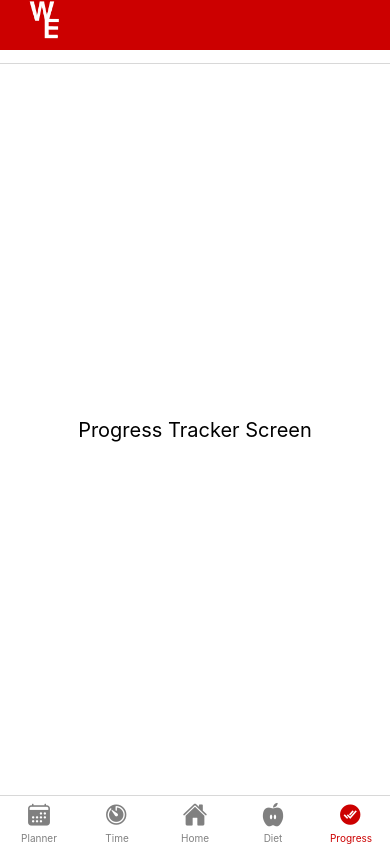
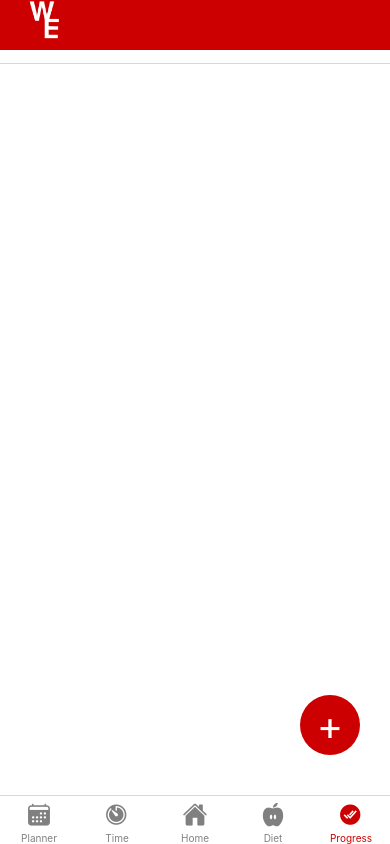
Before and after one commit to cscms03/NUS-Orbital-2022, a React Native app: screen /Progress in a window 390 px wide. Built offline with nearby package versions, Linux system fonts and the light colour scheme.

Commit message:
added progress tracking feature

```diff
--- a/Screens/ProgressTracker.js
+++ b/Screens/ProgressTracker.js
@@ -1,11 +1,115 @@
 import { StatusBar } from "expo-status-bar";
-import { StyleSheet, Text, View } from "react-native";
+import { Image, ImagePickerIOS, KeyboardAvoidingView, Modal, PermissionsAndroid, Platform, ScrollView, StyleSheet, Text, TextInput, TouchableOpacity, View } from "react-native";
+import {Component, useState} from 'react';
+import Log from "../components/Log";
+import * as ImagePicker from 'expo-image-picker';
+import Constants from 'expo-constants';
+import { KeyboardAwareScrollView } from 'react-native-keyboard-aware-scroll-view'
 
 function ProgressTracker() {
+  const [logEntryScreen, setLogEntryScreen] = useState(false)
+  const [image, setImage] = useState(null);
+  const [memo, setMemo] = useState(null);
+  const [progressionLog, setProgressionLog] = useState([]);
+  const [viewLogOn, setViewLogOn] = useState(false);
+  const [viewLog, setViewLog] = useState(null)
+
+  const toggleEntryScreen = () => setLogEntryScreen(!logEntryScreen);
+  const toggleViewLog = () => setViewLogOn(!viewLogOn);
+
+  const onImageAdd = async () => {
+    let result = await ImagePicker.launchImageLibraryAsync({
+      mediaTypes: ImagePicker.MediaTypeOptions.All,
+      allowsEditing: true,
+      aspect: [2,3.5],
+      quality: 1
+    })
+    if (!result.cancelled){
+      setImage(result.uri)
+    }
+  }
+
+  const addProgressionLog = (logPhoto, logMemo) => {
+    var date = new Date().getDate();
+    var month = new Date().getMonth() + 1;
+    var year = new Date().getFullYear();
+    var logDate = date + '-' + month + '-' + year;
+    setProgressionLog([{date: logDate, photo: logPhoto, memo: logMemo}, ...progressionLog])
+  }
+
+  const openViewLog = (logRecord) => setViewLog(logRecord);
+
   return (
     <View style={styles.container}>
-      <Text style={{ fontSize: 20 }}>Progress Tracker Screen</Text>
+      <Modal
+      visible = {logEntryScreen}
+      animationType = {'slide'}
+      >
+        <ScrollView>
+          <KeyboardAvoidingView>
+            <View style = {styles.entryScreenHeader}>
+              <Text style = {styles.entryScreenHeading}>New Progression Entry</Text>
+            </View>
+            <View style = {styles.entryScreen}>
+              <View style = {{alignItems: "center"}}>
+                {image && <Image source={{uri:image}} style = {{height:350, width:200}} />}
+                <TouchableOpacity style = {styles.selectImage} onPress = {onImageAdd}>
+                  <View>
+                    <Text style = {{color: "#fff", fontSize: 15}}>Add Photo</Text>
+                  </View>
+                </TouchableOpacity>
+              </View>
+              <TextInput style={styles.input} placeholder ={'Enter Memo'} multiline = {true} value ={memo} onChangeText = { text => setMemo(text)}/>
+              <TouchableOpacity style = {styles.addEntryButton} onPress = {() => {toggleEntryScreen(); addProgressionLog(image, memo);}}>
+                <View>
+                  <Text style = {styles.addEntryText}>Add Entry</Text>
+                </View>
+              </TouchableOpacity>
+            </View>
+          </KeyboardAvoidingView>
+        </ScrollView>
+      </Modal>
+
+      <Modal
+      visible = {viewLogOn}
+      animationType = {'slide'}
+      >
+        <View style={styles.container}>
+          <View style={styles.viewLogHeader}>
+            <TouchableOpacity onPress={() => toggleViewLog()}>
+              <View style={styles.backButton}>
+                <Text style ={styles.backText}>Back</Text>
+              </View>
+            </TouchableOpacity>
+            {viewLog && <Text style = {styles.viewLogScreenHeading}>Progression Log on {viewLog.date}</Text>}
+          </View>
+
+          <View style = {styles.viewLogScreen}>
+            <View style = {styles.photoContainer}>
+              {viewLog && <Image source={{uri:image}} style = {styles.viewLogPhoto} />}
+            </View>
+            <View style = {styles.memoContainer}>
+              {viewLog && <Text>{viewLog.memo}</Text>}
+            </View>
+          </View>
+
+        </View>
+      </Modal>
+
+      <ScrollView style = {styles.LogScreen}>
+        {
+          progressionLog.map((item) => {
+            return <TouchableOpacity onPress ={() => {openViewLog(item); toggleViewLog()}}><Log key={item} date = {item.date} memo = {item.memo} /></TouchableOpacity>
+          })
+        }
+      </ScrollView>
+      <TouchableOpacity style = {styles.button} onPress = {toggleEntryScreen}>
+        <View style= {styles.addButton}>
+          <Text style = {styles.plus}>+</Text>
+        </View>
+      </TouchableOpacity>
     </View>
+
   );
 }
 
@@ -13,8 +117,128 @@ const styles = StyleSheet.create({
   container: {
     flex: 1,
     backgroundColor: "#fff",
+  },
+  logscreen: {
+    flexGrow: 1,
+  },
+  addButton: {
+    width: 60,
+    height: 60,
+    borderRadius: 60,
+    backgroundColor: "#CC0000",
+    alignItems: "center",
+    justifyContent: "center",
+    bottom: 40,
+    left: 40
+  },
+  plus: {
+    fontSize: 40,
+    color: "#fff"
+  },
+  button: {
+    position: "absolute",
+    right: 70,
+    bottom: 0,
+  },
+  entryScreenHeader: {
+    flex: 1,
+    backgroundColor: "#CC0000",
+    alignItems: "center",
+    justifyContent: "center",
+    padding: 10
+  },
+  entryScreen: {
+    flex: 6,
+    alignItems: "center",
+    justifyContent: "space-evenly",
+    padding: 20,
+    margin: 20
+  },
+  addEntryButton: {
+    backgroundColor: "#CC0000",
+    width: 200,
+    height: 50,
+    borderRadius: 25,
+    alignItems: "center",
+    justifyContent: "center"
+  },
+  addEntryText: {
+    color: "#fff",
+    fontSize: 25
+  },
+  entryScreenHeading: {
+    fontSize: 27,
+    color: "#fff"
+  },
+  selectImage: {
+    width: 100,
+    height: 30,
+    borderRadius: 15,
+    top: 10,
+    backgroundColor: "#CC0000",
+    alignItems: "center",
+    justifyContent: "center"
+  },
+  input: {
+    backgroundColor: "#bababa",
+    width: 300,
+    height: 150,
+    borderRadius: 10,
+    borderWidth: 1,
+    borderColor: "#949191",
+    padding: 10,
+    margin: 30
+  },
+  selectDate:{
+    backgroundColor: "#CC0000",
+    width: 200,
+    height: 50,
+    borderRadius: 25,
     alignItems: "center",
     justifyContent: "center",
   },
+  viewLogScreen: {
+    flex: 6,
+    justifyContent: "center",
+  },
+  viewLogPhoto: {
+    height:350,
+    width:200
+  },
+  viewLogHeader: {
+    flex: 0.5,
+    backgroundColor: "#CC0000",
+    justifyContent: "center",
+    alignItems: "center",
+    flexDirection: "column"
+  },
+  backButton: {
+    position: "absolute",
+    left: -180
+  },
+  backText: {
+    color: "#fff",
+    fontSize: 15
+  },
+  viewLogScreenHeading:{
+    fontSize: 17,
+    color: "#fff"
+  },
+  photoContainer:{
+    flex: 1.5,
+    justifyContent: "center",
+    alignItems: "center"
+  },
+  memoContainer: {
+    flex: 1,
+    borderWidth: 3,
+    borderColor: "#CC0000",
+    borderRadius: 10,
+    backgroundColor: "#D3D3D3",
+    padding: 10,
+    margin: 20,
+    bottom: 20
+  },
 });
+
 export default ProgressTracker;
--- a/app.json
+++ b/app.json
@@ -24,7 +24,8 @@
       "adaptiveIcon": {
         "foregroundImage": "./assets/adaptive-icon.png",
         "backgroundColor": "#FFFFFF"
-      }
+      },
+      "softwareKeyboardLayoutMode": "pan"
     },
     "web": {
       "favicon": "./assets/favicon.png"
--- /dev/null
+++ b/components/Log.js
@@ -0,0 +1,25 @@
+import { StyleSheet, Text, View } from "react-native";
+
+const Log = (props) => {
+  return(
+    <View style = {styles.logBox}>
+      <Text style = {{fontSize: 18}}>Progress Log made on {props.date}</Text>
+    </View>
+  )
+}
+
+const styles = StyleSheet.create({
+  logBox: {
+    flexDirection: "column",
+    height: 100,
+    borderColor: "#CC0000",
+    borderWidth: 2,
+    borderRadius: 20,
+    backgroundColor: "#fff",
+    margin: 5,
+    padding: 20,
+    justifyContent: "center"
+  }
+})
+
+export default Log;
--- a/package.json
+++ b/package.json
@@ -15,11 +15,17 @@
     "@react-navigation/stack": "^6.2.1",
     "expo": "~45.0.0",
     "expo-constants": "~13.1.1",
+    "expo-image-picker": "~13.1.1",
     "expo-status-bar": "~1.3.0",
+    "native-base": "^3.4.7",
     "react": "17.0.2",
     "react-dom": "17.0.2",
     "react-native": "0.68.2",
+    "react-native-eject": "^0.1.2",
     "react-native-gesture-handler": "^2.4.2",
+    "react-native-image-crop-picker": "^0.37.3",
+    "react-native-image-picker": "^4.8.4",
+    "react-native-keyboard-aware-scroll-view": "^0.9.5",
     "react-native-pager-view": "5.4.15",
     "react-native-paper": "^4.12.1",
     "react-native-safe-area-context": "4.2.4",
```
Also changed, not shown: 1 other file (tests, documents, lock files or other folders).
